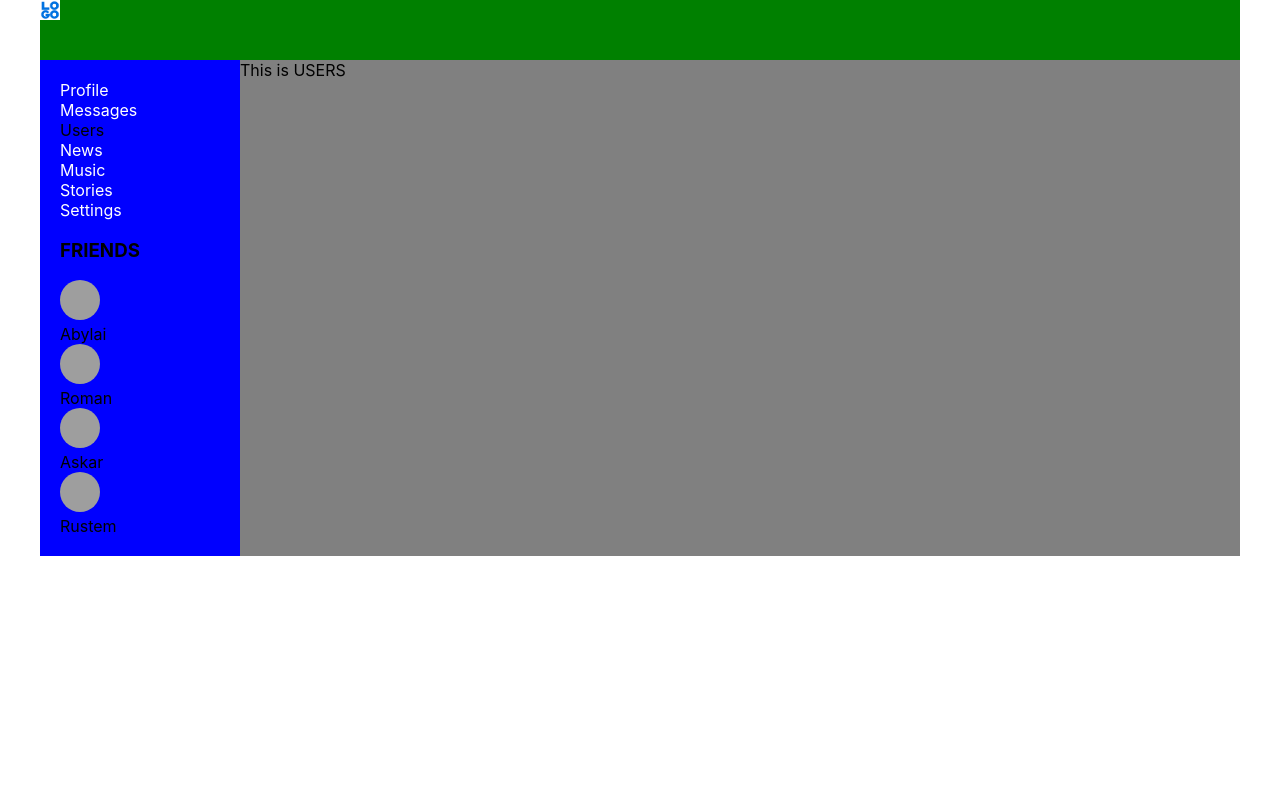
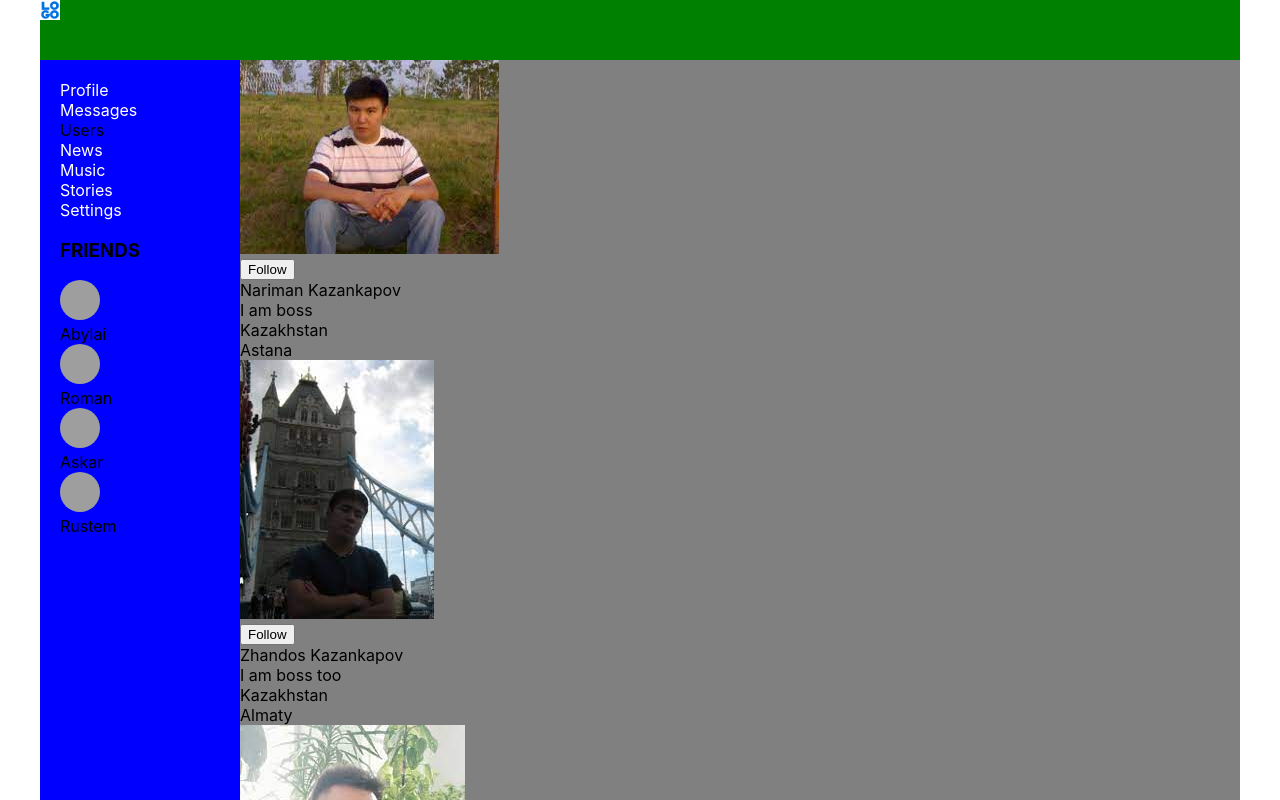
Before and after one commit to Zhan1313/my-first-app, a React (Create React App) app: page /users in a window 1280 px wide. Shown: the top 800 px of the page. Built offline with nearby package versions, Linux system fonts and the light colour scheme; grey boxes are pictures that could not be loaded.

Commit message:
developed the layout of User component which is rendered by Users component

```diff
--- /dev/null
+++ b/src/Components/Users/User.js
@@ -0,0 +1,35 @@
+import React from "react";
+
+const User = (props) => {
+    return (
+        <div>
+            <span>
+                <div>
+                    <img src={props.avatarUrl}/>
+                </div>
+                <div>
+                    <button onClick={() => {alert('followed')}}>Follow</button>
+                </div>
+            </span>
+            <span>
+                <span>
+                    <div>
+                        {props.fullName}
+                    </div>
+                    <div>
+                        {props.status}
+                    </div>
+                </span>
+                <span>
+                    <div>
+                        {props.location.country}
+                    </div>
+                    <div>
+                        {props.location.city}
+                    </div>
+                </span>
+            </span>
+        </div>
+    )
+}
+export default User;
--- a/src/Components/Users/Users.js
+++ b/src/Components/Users/Users.js
@@ -1,8 +1,13 @@
 import React from "react";
+import User from "./User";
 
 const Users = (props) => {
-    return <div>
-        This is USERS
+    let user = props.users.map(user => <User key={user.id} avatarUrl={user.avatarUrl}
+                                             fullName={user.fullName} status={user.status} location={user.location}/>);
+    return (
+        <div>
+            {user}
         </div>
+    )
 }
 export default Users;
--- a/src/Components/Users/UsersContainer.js
+++ b/src/Components/Users/UsersContainer.js
@@ -4,7 +4,7 @@ import {connect} from "react-redux";
 
 const mapStateToProps = (state) => {
     return {
-
+        users: state.usersPage.users
     }
 }
 const mapDispatchToProps = (dispatch) => {
```
